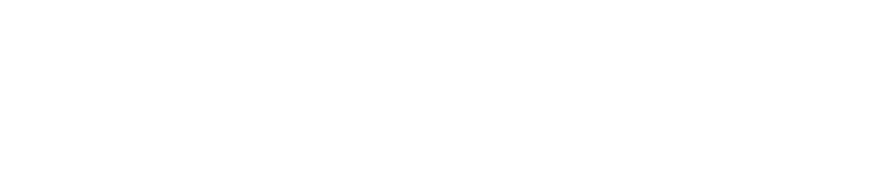
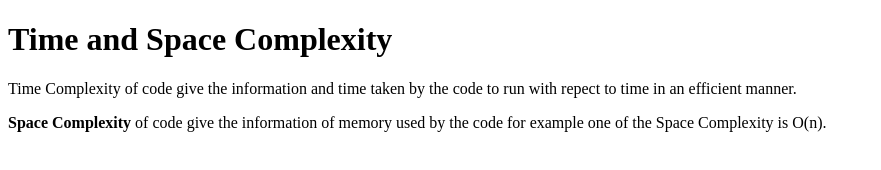
Before and after one commit to acciojob/time-and-space-complexity-vivek1735, a website: page main.html in a window 1280 px wide. Shown: the whole page, without its empty margins (0-881 px from the left). Drawn offline with Linux system fonts and the light colour scheme.

Commit message:
created a submission

```diff
--- a/main.html
+++ b/main.html
@@ -7,7 +7,9 @@
 </head>
 
 <body>
-	<!-- the entire body must be written by student -->
+	<h1>Time and Space Complexity</h1>
+	<p>Time Complexity of code give the information and time taken by the code to run with repect to time in an efficient manner.</p>
+	<p><b>Space Complexity</b> of code give the information of memory used by the code for example one of the Space Complexity is O(n). </p>
     <script type="text/javascript" src="./script.js">
 </script>
 
```
